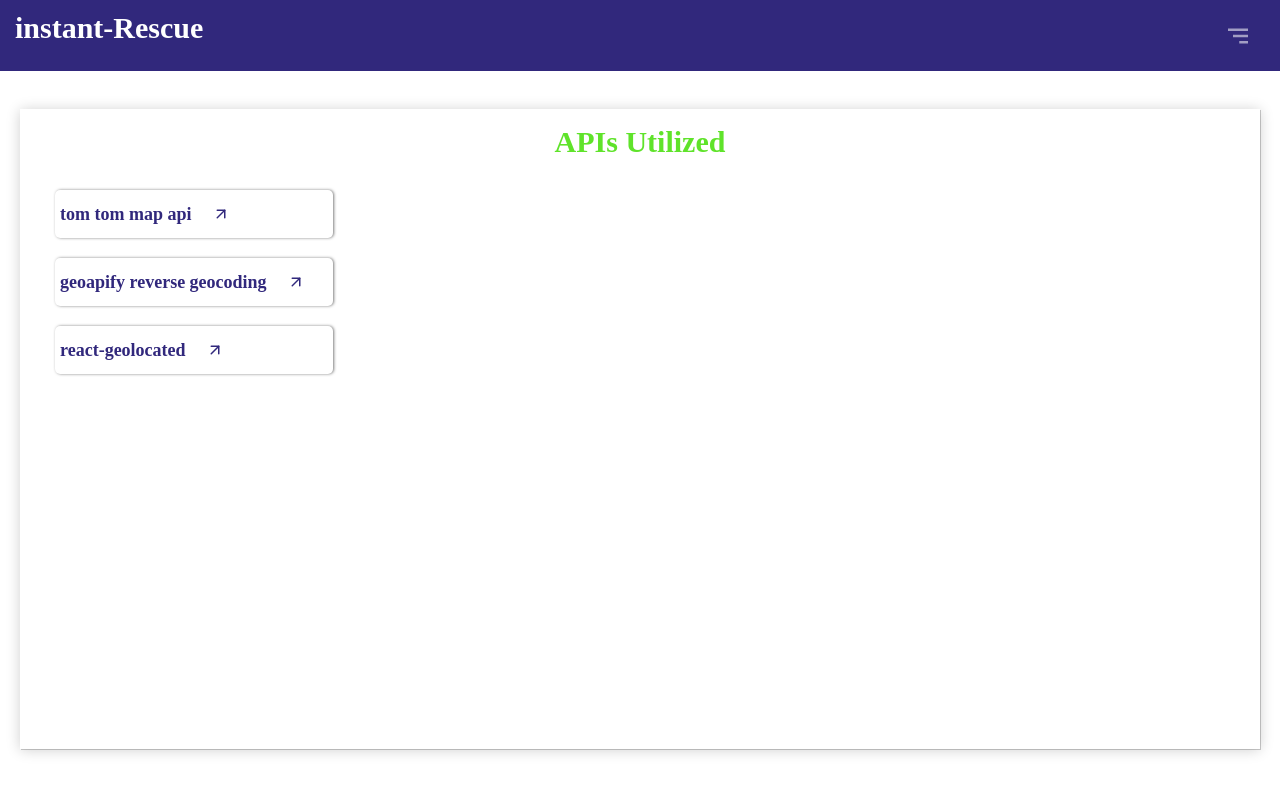
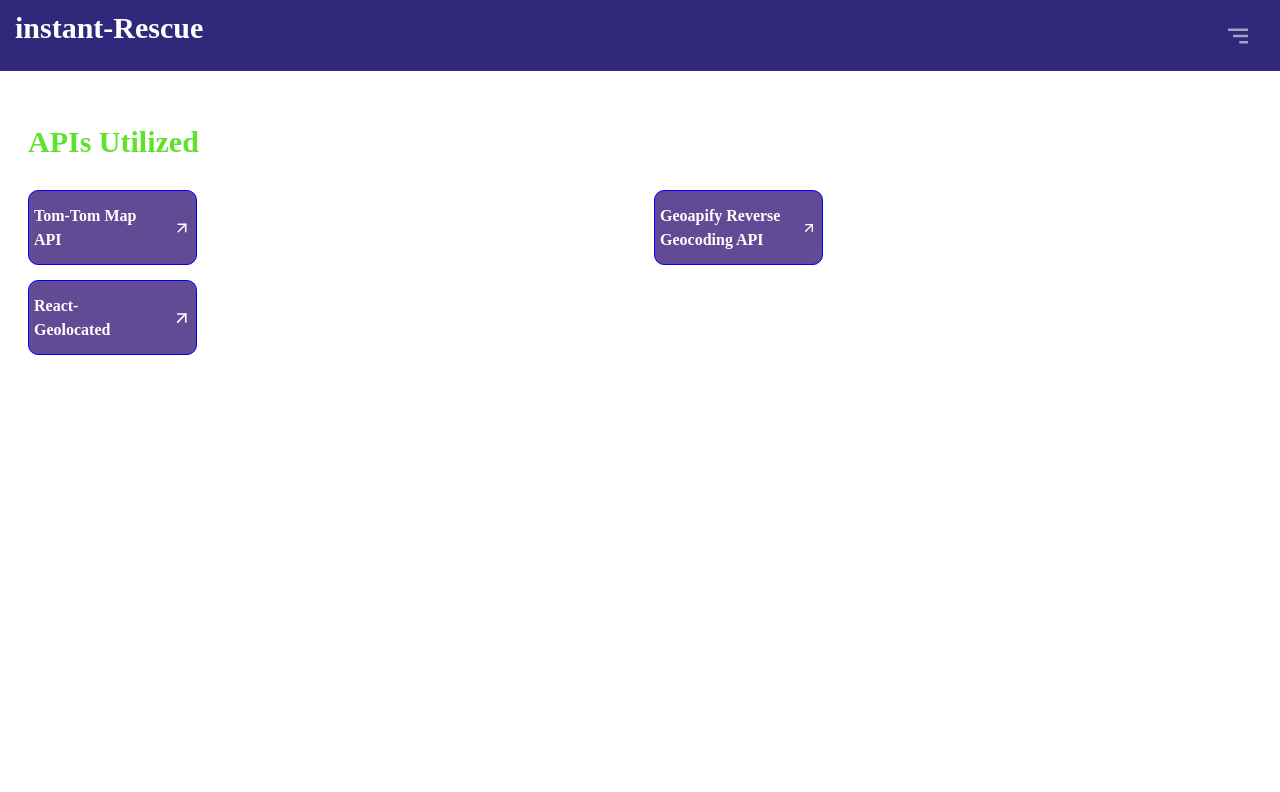
Before and after one commit to hars-shit/Instant-Rescue, a React (Vite) app: page /APIs in a window 1280 px wide. Shown: the top 792 px of the page. Built offline with nearby package versions, Linux system fonts and the light colour scheme.

Commit message:
tweenthyfifth commit

```diff
--- a/src/FooterAssets/APIs.css
+++ b/src/FooterAssets/APIs.css
@@ -1,47 +1,41 @@
-.main-api {
+.main-api{
     display: flex;
     height: 80vh;
     margin-top: 6.5rem;
     gap: 10px;
     flex-direction: column;
-    /* justify-content: center; */
-    /* align-items: center; */
+    /* border: 2px solid; */
     padding: 10px 10px;
-    margin-left: 15px;
-    margin-right: 15px;
-    box-shadow: 1px 1px 0px 0 rgba(0, 0, 0, 0.2), 0px 1px 13px 0px rgba(0, 0, 0, 0.19);
+    margin-left: 13px;
+
 }
 .api-heading{
     font-size: 30px;
     font-weight: 700;
     color:#5fe32a;
-    text-align: center;
 }
 .cards{
-    display: flex;
-    flex-direction: column;
-    width: 36vh;
-    margin-left: 15px;
-    justify-content: flex-start;
-    gap: 20px;
-    margin-top: 1rem;
+display: grid;
+grid-template-columns: auto auto;
+gap: 15px;
+margin-top: 1rem;
 }
 .api-card {
-    box-shadow: 1px 0px 3px 0px hsl(0deg 0% 0% / 0.50);
-    border-radius: 5px;
+    border: 1px solid blue;
+    border-radius: 10px;
+    width: 169px;
     padding: 5px 5px;
-    height: 6vh;
     display: flex;
-    margin-left: 10px;
+    background-color: #634a95;
+    height: 75px;
 }
 .api-card a{
-  font-size: 18px;
-color: #31287c;
+    color: white;
 }
 .api-card a svg{
-    font-size: 18px;
-    color:#31287c;
+    font-size: 20px;
 }
-.geo-card{
-    gap: 0px;
+
+#geo-arrow{
+    font-size: 30px;
 }
--- a/src/FooterAssets/APIs.jsx
+++ b/src/FooterAssets/APIs.jsx
@@ -11,9 +11,9 @@
     <div className="main-api">
         <div className="api-heading">APIs Utilized</div>
         <div className="cards">
-        <div className="api-card"><Link>tom tom map api<FiArrowUpRight /></Link></div>
-        <div className="api-card geo-card"><Link >geoapify reverse geocoding <FiArrowUpRight /></Link></div>
-        <div className="api-card"><Link to={"https://www.npmjs.com/package/react-geolocated"}>react-geolocated<FiArrowUpRight /></Link></div>
+        <div className="api-card"><Link>Tom-Tom Map API<FiArrowUpRight /></Link></div>
+        <div className="api-card geo-card"><Link >Geoapify Reverse Geocoding API<FiArrowUpRight id="geo-arrow"/></Link></div>
+        <div className="api-card"><Link to={"https://www.npmjs.com/package/react-geolocated"}>React-Geolocated<FiArrowUpRight /></Link></div>
         </div>
     </div>
     </>
```
